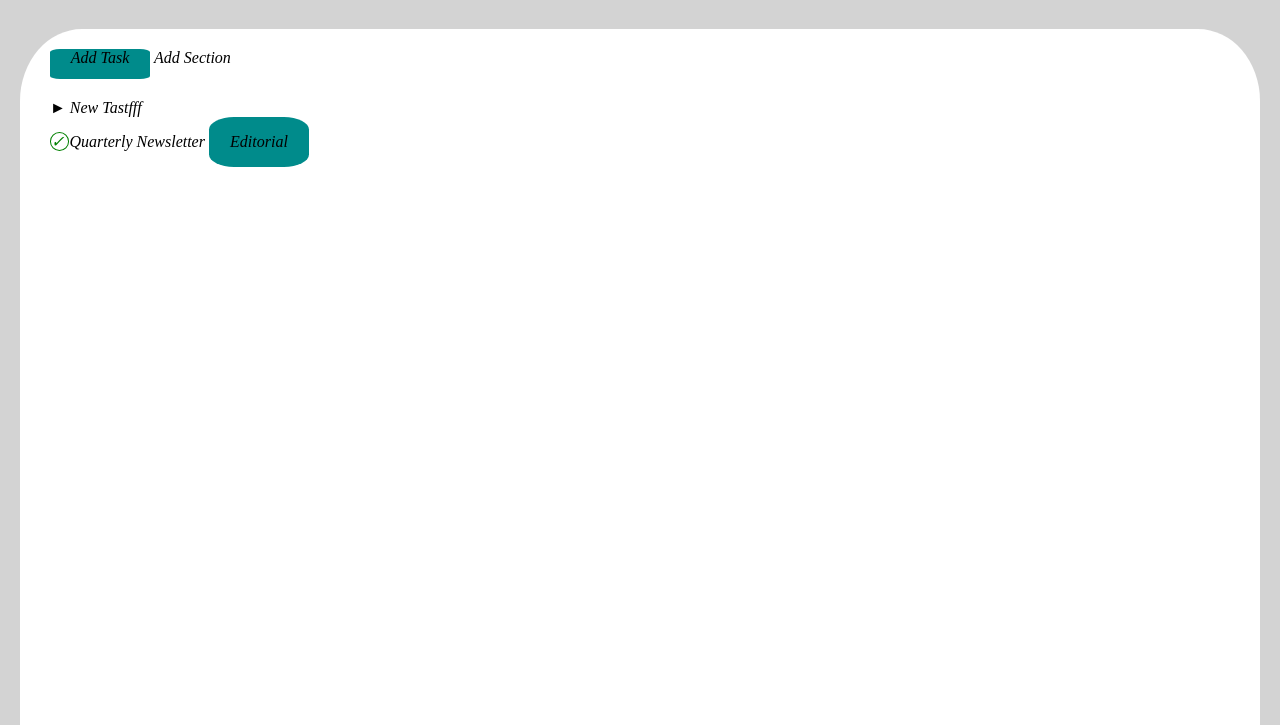
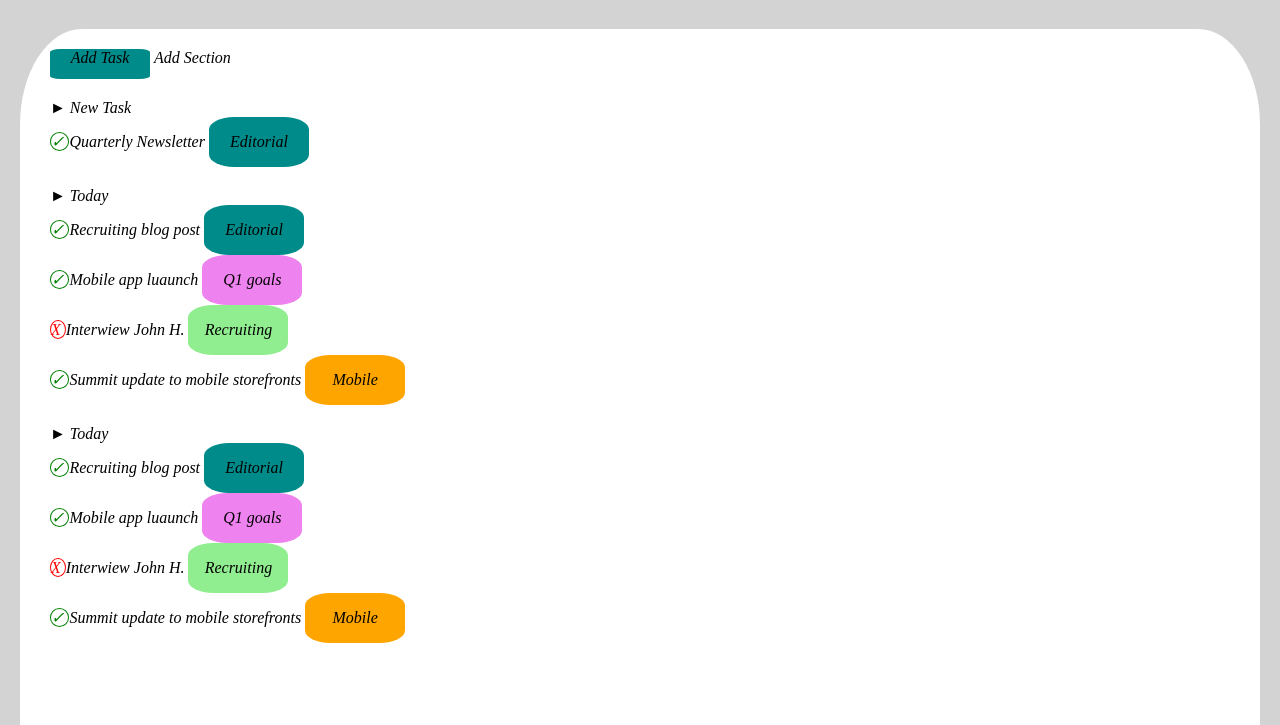
Before and after one commit to Nicolapsq/html-css-toboolist, a plain HTML site: page index.html in a window 1280 px wide. Shown: the part 75-800 px from the top of the page. Drawn offline with Linux system fonts and the light colour scheme.

Commit message:
add-modification

```diff
--- a/css/style.css
+++ b/css/style.css
@@ -26,20 +26,46 @@ body{
 
 .simbolo{
     border-radius: 50%;
-    border: 1px solid green;
     text-align: center;
-    color: green;
 }
 
-.cella-azzurra{
+.green{
+    color: green;
+    border: 1px solid green;
+}
+
+.red{
+    color: red;
+    border: 1px solid red;
+}
+
+.cella{
     display: inline-block;
-    background-color: darkcyan;
     width: 100px;
     height: 50px;
     text-align: center;
     line-height: 50px;
     border-radius: 25%;
 }
+
+.darkcyan{
+    background-color: darkcyan;
+}
+
+.viola{
+    background-color: violet;
+}
+
+.lightgreen{
+    background-color: lightgreen;
+}
+
+.orange{
+    background-color: orange;
+}
+
+
+
 /*************header***********/
 
 header{
--- a/index.html
+++ b/index.html
@@ -33,11 +33,89 @@
                 <section class="section">
 
                     <div>
-                        &#9658; New Tastfff
+                        &#9658; New Task
                     </div>
                     <div>
-                        <span class="simbolo" > &#10003; </span> Quarterly Newsletter <div class="cella-azzurra">Editorial</div>
+                        <span class="simbolo green" > &#10003; </span>
+                        Quarterly Newsletter
+                        <div class="cella darkcyan">
+                            Editorial
+                        </div>
                     </div>
+
+                </section>
+
+                <section class="section">
+
+                    <div>
+                        &#9658; Today
+                    </div>
+                    <div>
+                        <span class="simbolo green" > &#10003; </span>
+                        Recruiting blog post
+                        <div class="cella darkcyan">
+                            Editorial
+                        </div>
+                    </div>
+                    <div>
+                        <span class="simbolo green" > &#10003; </span>
+                        Mobile app luaunch
+                        <div class="cella viola">
+                            Q1 goals
+                        </div>
+                    </div>
+                    <div>
+                        <span class="simbolo red" > &Chi; </span>
+                        Interwiew John H.
+                        <div class="cella lightgreen">
+                            Recruiting
+                        </div>
+                    </div>
+                    <div>
+                        <span class="simbolo green" > &#10003; </span>
+                        Summit update to mobile storefronts
+                        <div class="cella orange">
+                            Mobile
+                        </div>
+                    </div>
+
+
+                </section>
+
+                <section class="section">
+
+                    <div>
+                        &#9658; Today
+                    </div>
+                    <div>
+                        <span class="simbolo green" > &#10003; </span>
+                        Recruiting blog post
+                        <div class="cella darkcyan">
+                            Editorial
+                        </div>
+                    </div>
+                    <div>
+                        <span class="simbolo green" > &#10003; </span>
+                        Mobile app luaunch
+                        <div class="cella viola">
+                            Q1 goals
+                        </div>
+                    </div>
+                    <div>
+                        <span class="simbolo red" > &Chi; </span>
+                        Interwiew John H.
+                        <div class="cella lightgreen">
+                            Recruiting
+                        </div>
+                    </div>
+                    <div>
+                        <span class="simbolo green" > &#10003; </span>
+                        Summit update to mobile storefronts
+                        <div class="cella orange">
+                            Mobile
+                        </div>
+                    </div>
+
 
                 </section>
 
```
